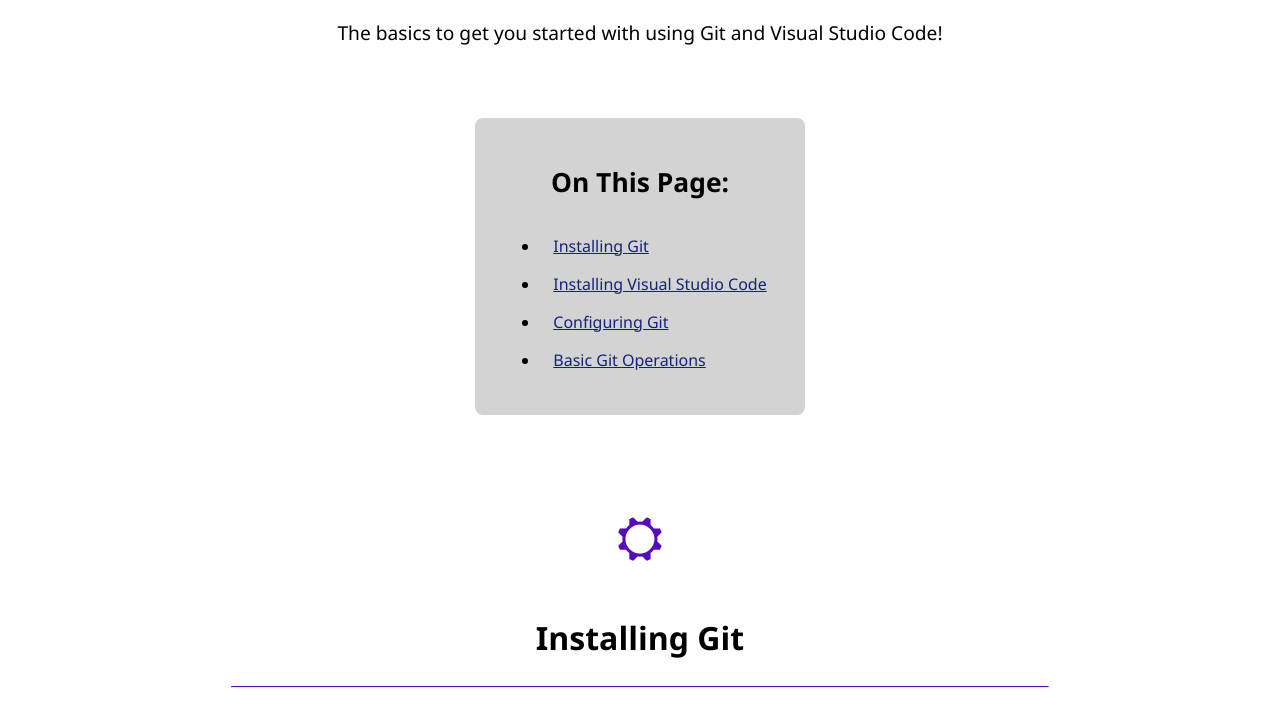
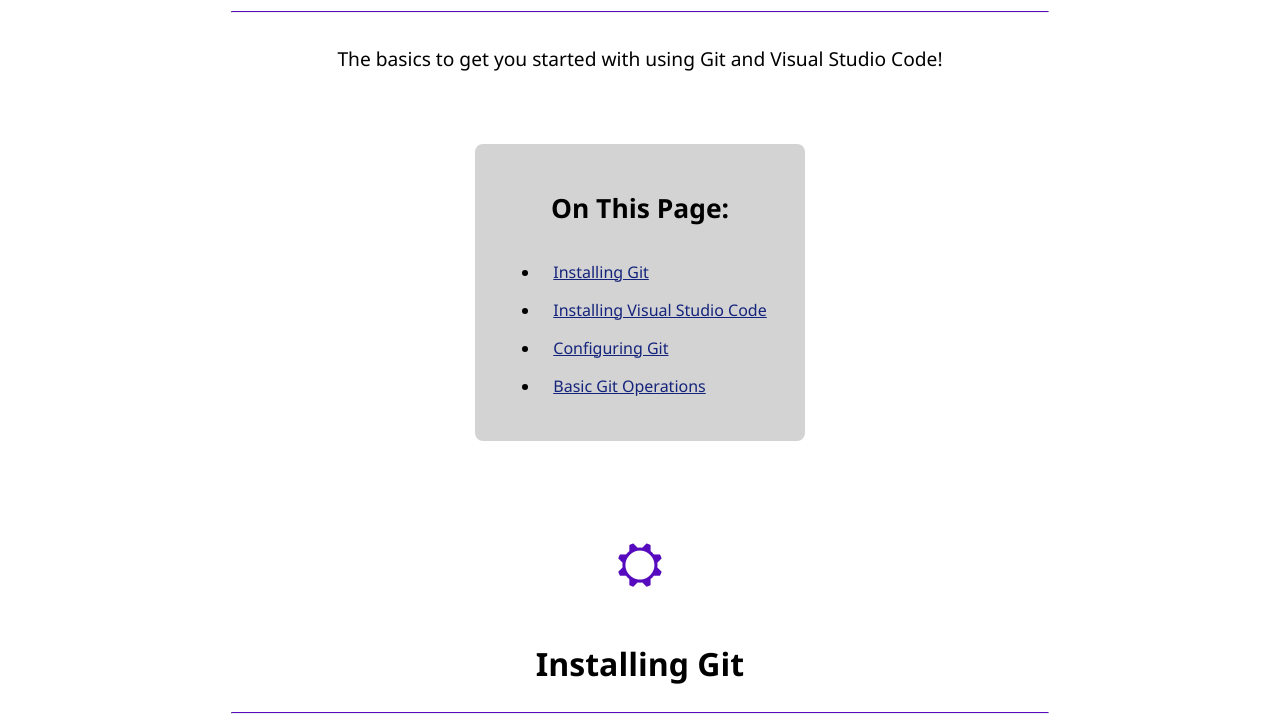
Before and after one commit to kdurrence2/git-project4500, a plain HTML site: page getting-started.html in a window 1280 px wide. Shown: the part 203-920 px from the top of the page. Drawn offline with Linux system fonts and the light colour scheme.

Commit message:
Adding HR to Main Header

```diff
--- a/getting-started.html
+++ b/getting-started.html
@@ -21,6 +21,7 @@
     <div class="textContent">
         <div>
             <h1>Getting Started</h1>
+            <hr class="purple">
             <p>The basics to get you started with using Git and Visual Studio Code! </p>
 
             <div class="tableOfContents">
```
